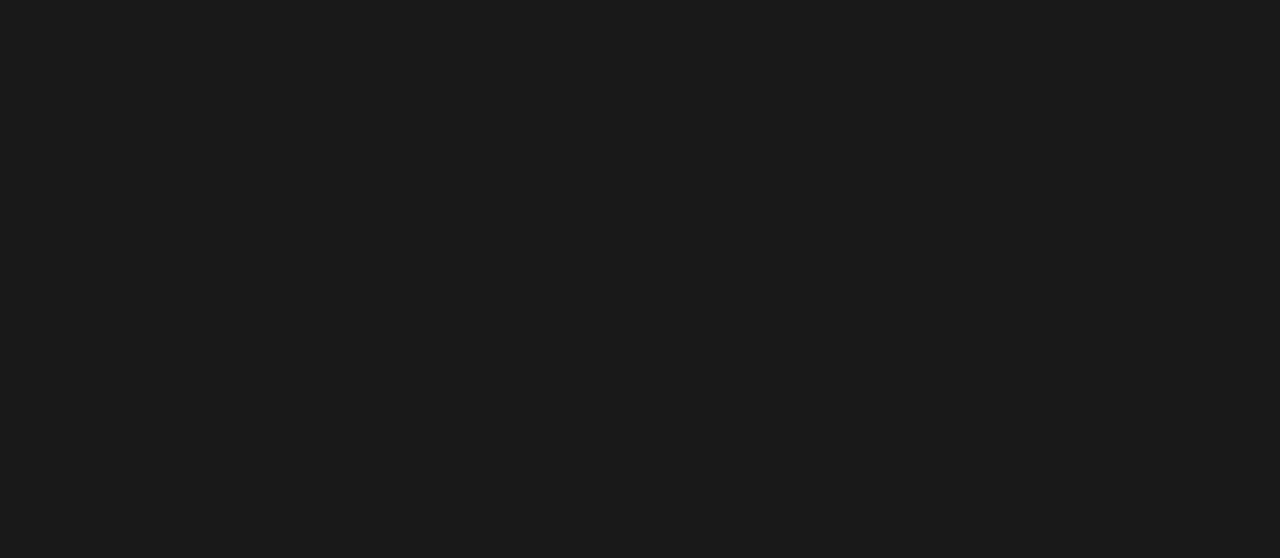
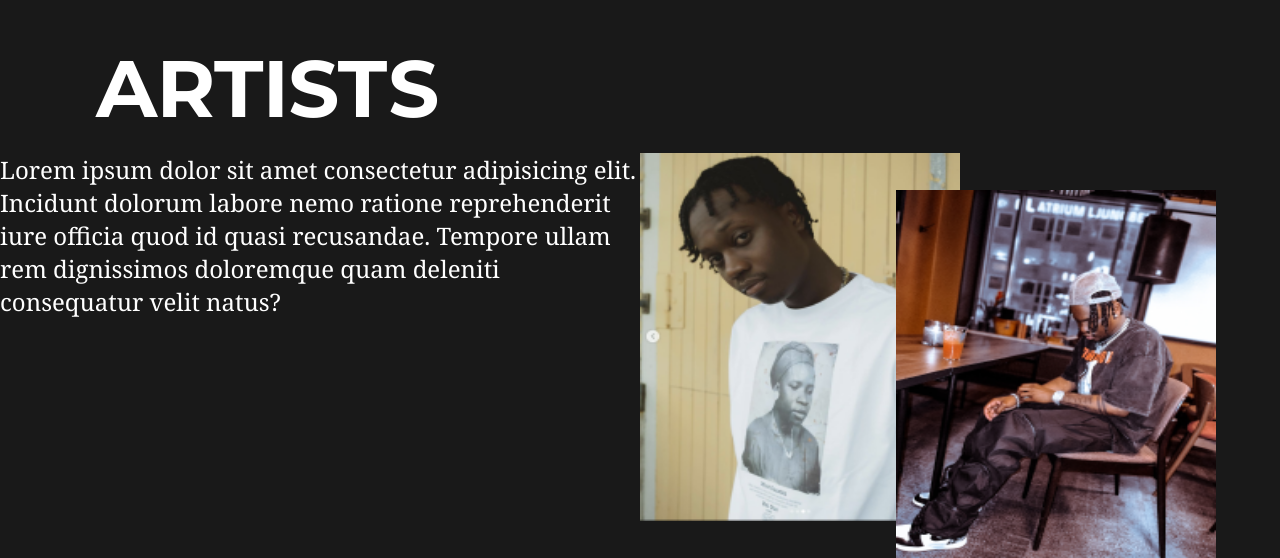
Before and after one commit to EllaMiri/ClimaxMusicEmpire, a Next.js app: page / in a window 1280 px wide. Shown: the part 799-1357 px from the top of the page. Before the commit the page ends 840 px from the top, so only its background shows below. Built offline with nearby package versions, Linux system fonts and the light colour scheme.

Commit message:
added title, placeholder description and images for the artist section on the start page also some styling of these

```diff
--- /dev/null
+++ b/components/Artist.jsx
@@ -0,0 +1,75 @@
+import { Typography, Box } from "@mui/material";
+import styles from '../styles/Artist.module.css'
+
+const Artist = () => {
+    const artistMediaQueries = {
+        display: { xs: "flex", sm: "flex" },
+        alignItems: { xs: "center", sm: "flex-start" },
+        flexDirection: { xs: "column", sm: "column" },
+      };
+
+      const titleMediaQueries = {
+        fontSize: { xs: "1.3rem", sm: "2.3rem", md: "4rem", lg: "5rem" },
+      };
+
+      const titleBoxMediaQueries = {
+        marginLeft: { xs: 0, sm: "1.5rem", md: "3rem", lg: "6rem" },
+      };
+
+      const lastTitleMediaQueries = {
+        marginLeft: { xs: "0.1rem" },
+      };
+
+      const contentMediaQueries = {
+        display: "flex",
+        flexDirection: {
+          xs: "column",
+          sm: "row-reverse"
+          },
+      };
+
+      const descriptionMediaQueries = {
+        marginTop: { xs: "2rem", sm: "0" },
+        width: { xs: "75%", sm: "75%", md: "50%" },
+        fontSize: { xs: ".8rem", sm: "1.2rem", md: "1.3rem", lg: "1.5rem" },
+      };
+    return (
+        <Box sx={artistMediaQueries}>
+        <Box sx={titleBoxMediaQueries} className={styles.titleBox}>
+            <Typography sx={titleMediaQueries} component="h2" variant="h2">
+                 ARTIST
+            </Typography>
+            <Typography
+                sx={[titleMediaQueries, lastTitleMediaQueries]}
+                className={styles.s}
+                component="h2"
+                variant="h2"
+            >
+                S
+            </Typography>
+        </Box>
+        <Box sx={contentMediaQueries}>
+        <Box className={styles.imageContainer}>
+            <img className={styles.image} src="./boi-ous.png" alt="boious" />
+            <img className={styles.image1} src="./icekid-ds.png" alt="icekidds" />
+        </Box>
+
+        <Typography
+          sx={descriptionMediaQueries}
+          className={styles.description}
+          component="p"
+          variant="p"
+        >
+         Lorem ipsum dolor sit amet consectetur adipisicing elit. Incidunt dolorum
+         labore nemo ratione reprehenderit iure officia quod id quasi recusandae.
+         Tempore ullam rem dignissimos doloremque quam deleniti consequatur velit
+         natus?
+
+        </Typography>
+      </Box>
+    </Box>
+  );
+};
+
+
+export default Artist;
--- a/pages/index.jsx
+++ b/pages/index.jsx
@@ -1,4 +1,5 @@
 import Head from "next/head";
+import Artist from "../components/Artist";
 import Layout from "../components/Layout";
 
 export default function Home() {
@@ -11,6 +12,7 @@ export default function Home() {
         <link rel="icon" href="/CLIMAXMUSICLOGOv3.png" />
       </Head>
       <Layout />
+      <Artist />
     </>
   );
 }
--- /dev/null
+++ b/styles/Artist.module.css
@@ -0,0 +1,53 @@
+.s {
+    color: #E2B945;
+}
+
+.titleBox {
+    display: flex;
+    margin-bottom: 1rem;
+}
+
+.imageContainer {
+
+    display: flex;
+
+}
+
+.image {
+    width: 20rem;
+    height: 23rem;
+}
+
+.image1 {
+    width: 20rem;
+    height: 23rem;
+    position: relative;
+    left: -10%;
+    bottom: -10%;
+}
+
+@media  screen and (max-width: 900px) {
+    .image {
+        width: 12rem;
+        height: 18rem;
+    }
+
+    .image1 {
+        width: 12rem;
+        height: 18rem;
+
+    }
+}
+
+@media screen and (max-width: 600px) {
+    .image {
+        width: 10rem;
+        height: 15rem;
+    }
+    .image1 {
+        width: 10rem;
+        height: 15rem;
+        position: relative;
+        bottom: -20%;
+    }
+}
```
Also changed, not shown: public/boi-ous.png (added), public/icekid-ds.png (added).
